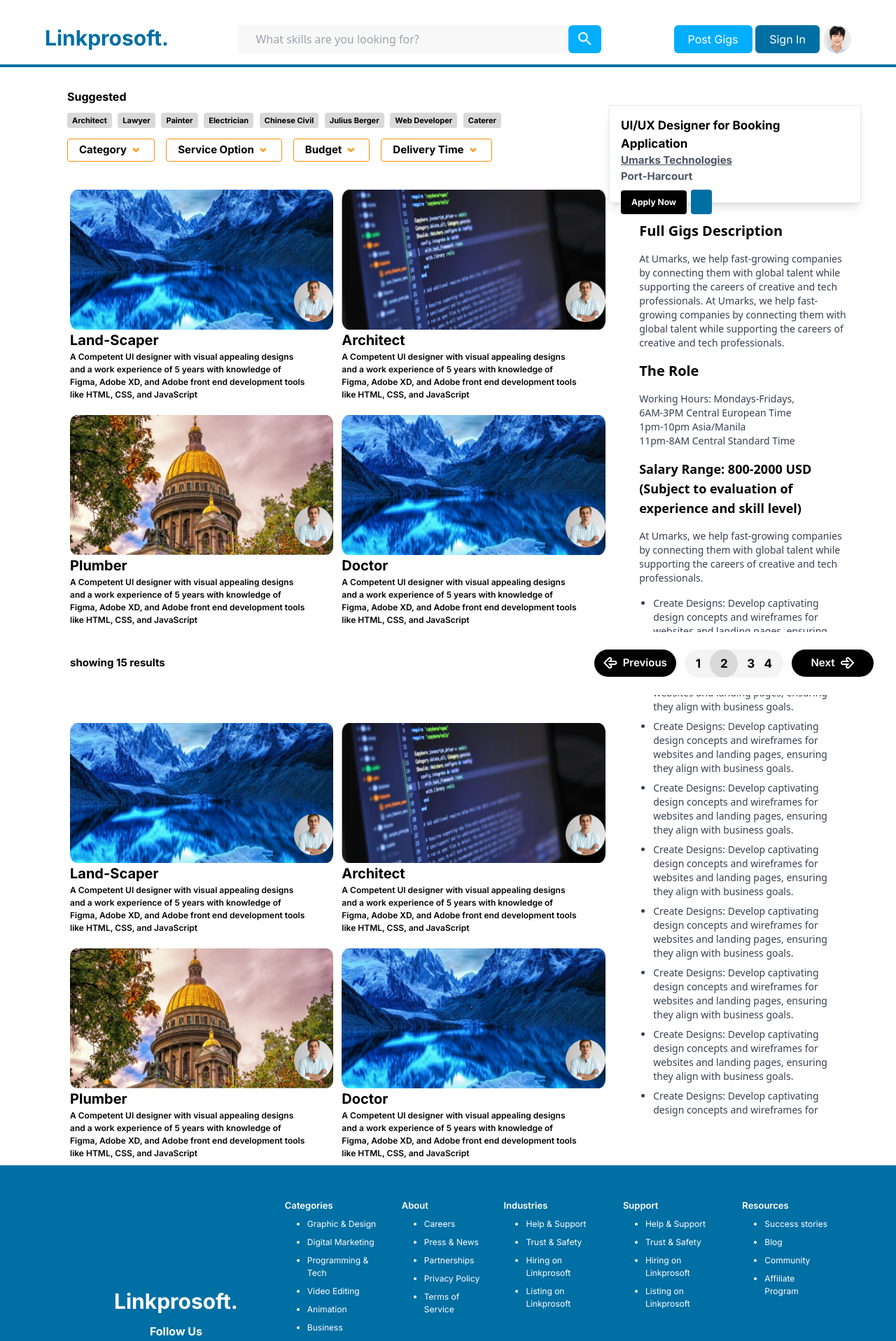
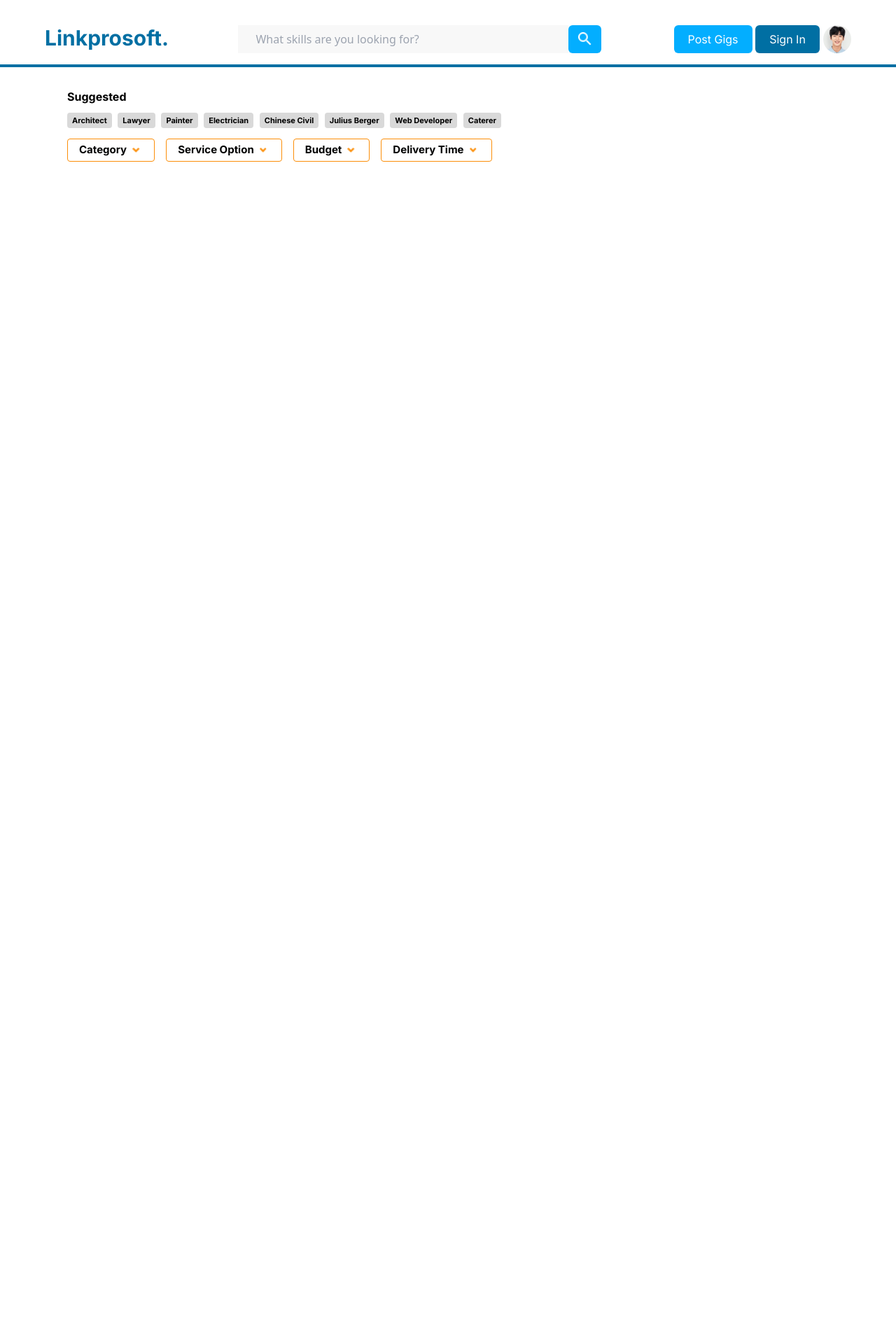
Before and after one commit to german-machine/Linkprosoft, a React (Vite) app in the folder Front-end/: page /JobDetails in a window 1280 px wide. Shown: the top 1916 px of the page at 70% size. After the commit the page ends 800 px from the top, so only its background shows below. Built offline with nearby package versions, Linux system fonts and the light colour scheme.

Commit message:
imported the Navbar2 and Suggested components

```diff
--- a/Front-end/src/Pages/JobDetails/JobDetails.jsx
+++ b/Front-end/src/Pages/JobDetails/JobDetails.jsx
@@ -12,12 +12,12 @@ const JobDetails = () => {
    <>
    <Navbar/>
    <Suggested/>
-   <Booking/>
+   {/* <Booking/>
    <Feed/>
    <SideBar/>
    <PrevNext/>
    <Feed/>
-   <Footer/>
+   <Footer/> */}
    </>
   )
 }
```
